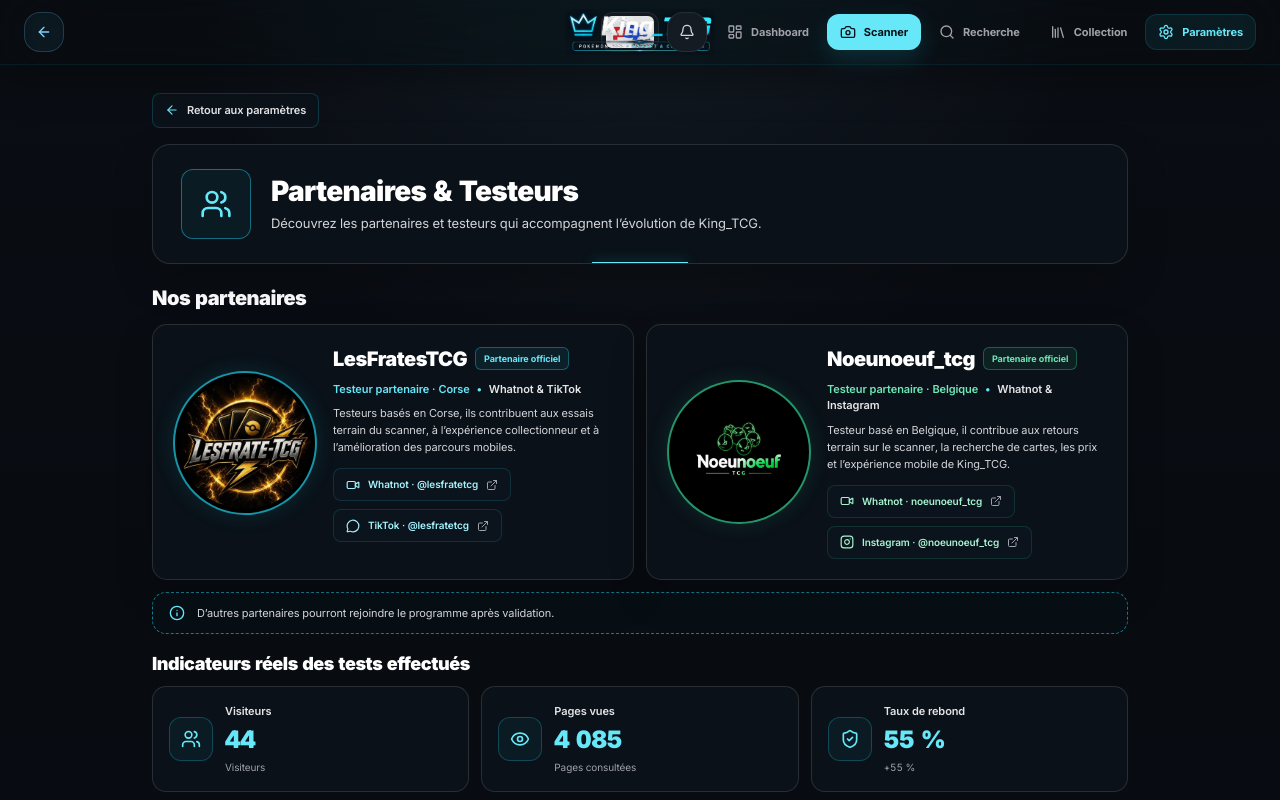
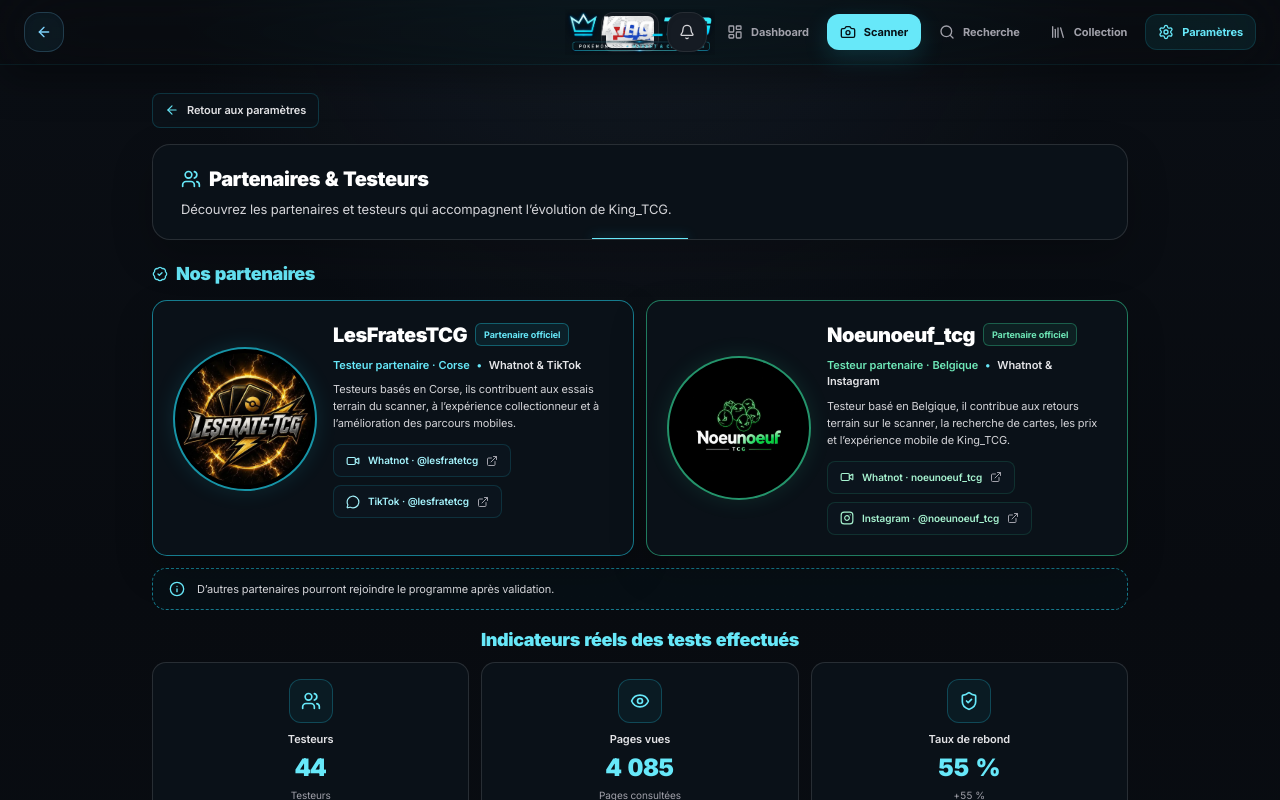
Before and after one commit to dylangdm1-dotcom/King_TcgV1, a Next.js app: page /parametres/testeurs in a window 1280 px wide. Shown: the top 800 px of the page. Built offline with nearby package versions, Linux system fonts and the light colour scheme.

Commit message:
Update page.tsx

```diff
--- a/app/parametres/testeurs/page.tsx
+++ b/app/parametres/testeurs/page.tsx
@@ -45,7 +45,7 @@ const partners = [
 ];
 
 const metrics = [
-  { label: "Visiteurs", value: "44", detail: "Visiteurs", icon: Users },
+  { label: "Testeurs", value: "44", detail: "Testeurs", icon: Users },
   { label: "Pages vues", value: "4 085", detail: "Pages consultées", icon: Eye },
   { label: "Taux de rebond", value: "55 %", detail: "+55 %", icon: ShieldCheck },
 ];
@@ -64,28 +64,26 @@ export default function TesteursPage() {
             Retour aux paramètres
           </Link>
 
-          <header className="relative mt-4 overflow-hidden rounded-[18px] border border-white/[0.12] bg-[#0a1118] px-5 py-5 shadow-[0_16px_40px_rgba(0,0,0,.22)] sm:px-7 sm:py-6">
+          <header className="relative mt-4 overflow-hidden rounded-[18px] border border-white/[0.12] bg-[#0a1118] px-5 py-4 shadow-[0_16px_40px_rgba(0,0,0,.22)] sm:px-7 sm:py-5">
             <div className="pointer-events-none absolute bottom-0 left-1/2 h-px w-24 -translate-x-1/2 bg-cyan-300 shadow-[0_0_12px_rgba(34,211,238,.9)]" />
-            <div className="relative flex items-center gap-5">
-              <span className="flex h-16 w-16 shrink-0 items-center justify-center rounded-[12px] border border-cyan-400/45 bg-cyan-400/[0.05] text-cyan-300 sm:h-[70px] sm:w-[70px]">
-                <Users className="h-8 w-8" />
-              </span>
-              <div>
-                <h1 className="text-2xl font-black tracking-tight sm:text-[28px]">Partenaires & Testeurs</h1>
-                <p className="mt-1.5 text-[12px] leading-5 text-zinc-300 sm:text-[13px]">
-                  Découvrez les partenaires et testeurs qui accompagnent l’évolution de King_TCG.
-                </p>
+            <div className="relative">
+              <div className="flex items-center gap-2 text-cyan-300">
+                <Users className="h-5 w-5 shrink-0" />
+                <h1 className="text-lg font-black tracking-tight sm:text-xl">Partenaires & Testeurs</h1>
               </div>
+              <p className="mt-1.5 text-[12px] leading-5 text-zinc-300 sm:text-[13px]">
+                Découvrez les partenaires et testeurs qui accompagnent l’évolution de King_TCG.
+              </p>
             </div>
           </header>
 
           <section className="mt-5">
-            <h2 className="mb-3 text-lg font-black tracking-tight text-white sm:text-xl">Nos partenaires</h2>
+            <h2 className="mb-3 flex items-center gap-2 text-base font-black tracking-tight text-cyan-300 sm:text-lg"><BadgeCheck className="h-4 w-4" />Nos partenaires</h2>
             <div className="grid gap-3 lg:grid-cols-2">
               {partners.map((partner) => {
                 const green = partner.accent === "green";
                 return (
-                  <article key={partner.name} className="rounded-[15px] border border-white/[0.12] bg-[#0a1118] p-4 shadow-[0_16px_38px_rgba(0,0,0,.20)] sm:p-5">
+                  <article key={partner.name} className={`rounded-[15px] border bg-[#0a1118] p-4 shadow-[0_16px_38px_rgba(0,0,0,.20)] sm:p-5 ${green ? "border-emerald-400/55 shadow-[0_0_24px_rgba(52,211,153,.07)]" : "border-cyan-400/55 shadow-[0_0_24px_rgba(34,211,238,.07)]"}`}>
                     <div className="flex flex-col gap-4 sm:flex-row sm:items-center">
                       <div className={`mx-auto flex h-36 w-36 shrink-0 items-center justify-center overflow-hidden rounded-full border-2 bg-black p-1 sm:mx-0 ${green ? "border-emerald-400/70 shadow-[0_0_22px_rgba(52,211,153,.12)]" : "border-cyan-400/70 shadow-[0_0_22px_rgba(34,211,238,.12)]"}`}>
                         <img src={partner.logo} alt={`Logo ${partner.name}`} className="h-full w-full rounded-full object-cover" />
@@ -126,14 +124,14 @@ export default function TesteursPage() {
           </section>
 
           <section className="mt-4">
-            <h2 className="mb-2 text-lg font-black tracking-tight text-white">Indicateurs réels des tests effectués</h2>
+            <h2 className="mb-2 text-center text-lg font-black tracking-tight text-cyan-300">Indicateurs réels des tests effectués</h2>
             <div className="grid grid-cols-3 gap-3">
               {metrics.map(({ label, value, detail, icon: Icon }) => (
-                <div key={label} className="flex min-w-0 items-center gap-3 rounded-[14px] border border-white/[0.12] bg-[#0a1118] px-3 py-4 sm:px-4">
+                <div key={label} className="flex min-w-0 flex-col items-center justify-center gap-2 rounded-[14px] border border-white/[0.12] bg-[#0a1118] px-3 py-4 text-center sm:px-4">
                   <span className="hidden h-11 w-11 shrink-0 items-center justify-center rounded-xl border border-cyan-400/25 bg-cyan-400/[0.05] text-cyan-300 sm:flex">
                     <Icon className="h-5 w-5" />
                   </span>
-                  <div className="min-w-0">
+                  <div className="min-w-0 text-center">
                     <p className="truncate text-[10px] font-semibold text-zinc-200 sm:text-[11px]">{label}</p>
                     <p className="mt-1 text-xl font-black leading-none text-cyan-300 sm:text-2xl">{value}</p>
                     <p className="mt-1 truncate text-[9px] text-zinc-400 sm:text-[10px]">{detail}</p>
```
